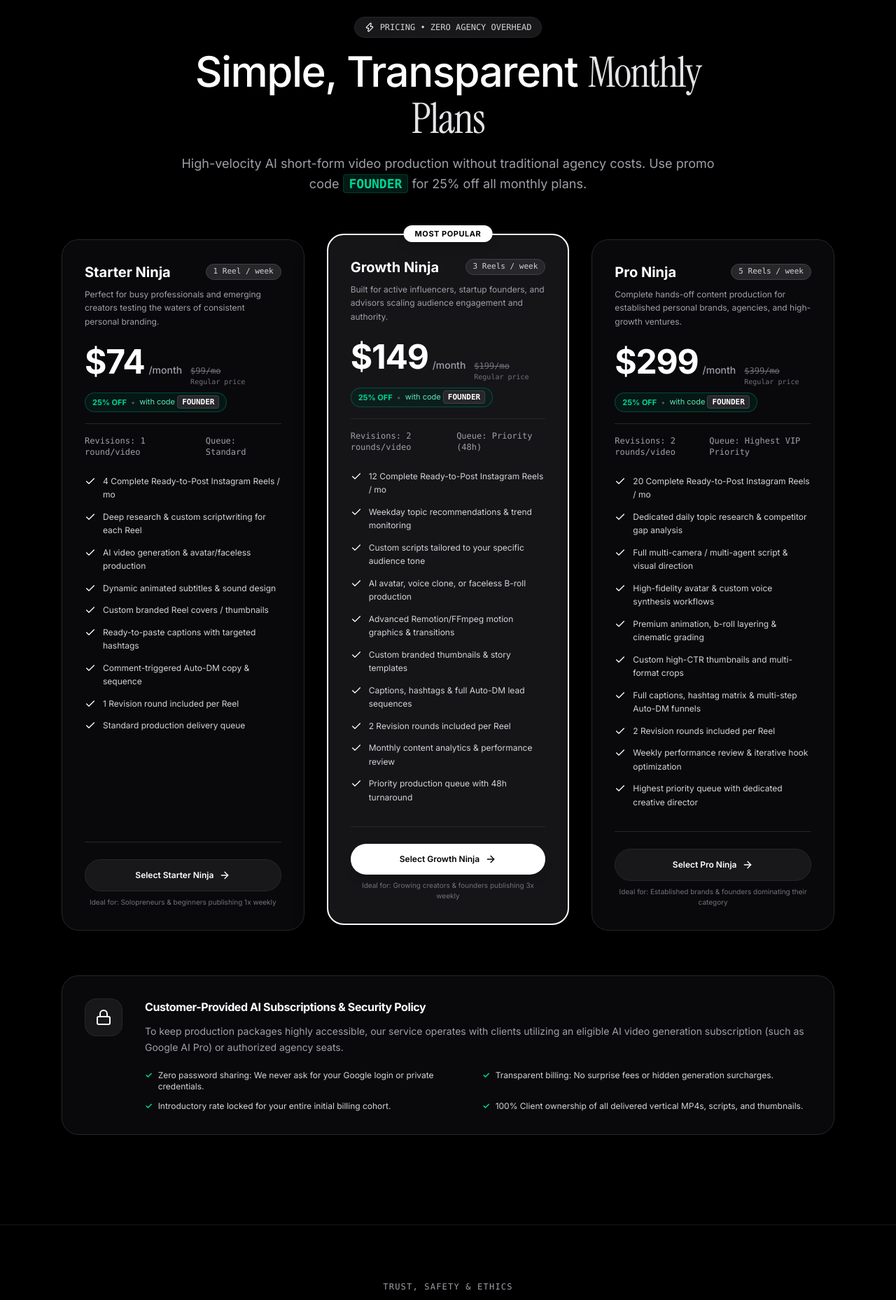
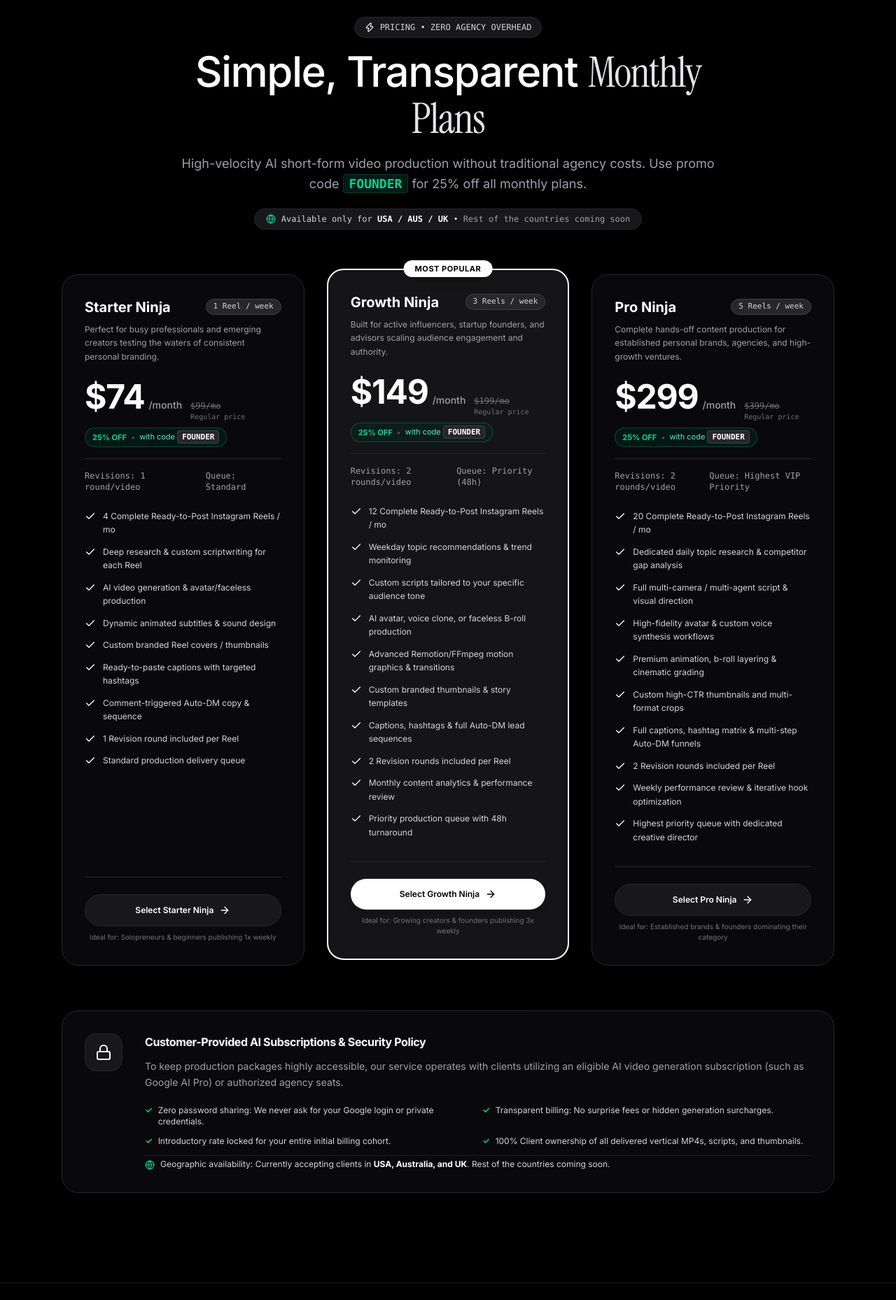
Before and after one commit to sairamveereddy/kavivas, a Next.js app: page /50ninjas in a window 1280 px wide. Shown: the part 5336-7194 px from the top of the page at 70% size. Built offline with nearby package versions, Linux system fonts and the light colour scheme.

Commit message:
feat: mention pricing is only for USA/AUS/UK, rest of countries coming soon

```diff
--- a/src/components/50ninjas/PricingSection.tsx
+++ b/src/components/50ninjas/PricingSection.tsx
@@ -1,6 +1,6 @@
 "use client";
 
-import { Check, ArrowRight, Lock, Zap } from "lucide-react";
+import { Check, ArrowRight, Lock, Zap, Globe } from "lucide-react";
 import { FIFTY_NINJAS_DATA } from "@/data/50ninjas-data";
 import { Instrument_Serif } from "next/font/google";
 
@@ -41,6 +41,15 @@ export default function PricingSection({ onSelectPlan }: PricingSectionProps) {
             </span>{" "}
             for 25% off all monthly plans.
           </p>
+
+          {/* Region Availability Notice */}
+          <div className="mt-5 inline-flex items-center gap-2 px-4 py-1.5 rounded-full bg-zinc-900 border border-zinc-800 text-xs font-mono text-zinc-300 shadow-sm">
+            <Globe className="w-3.5 h-3.5 text-emerald-400 shrink-0" />
+            <span>
+              Available only for <strong className="text-white font-semibold">USA / AUS / UK</strong> &bull;{" "}
+              <span className="text-zinc-400">Rest of the countries coming soon</span>
+            </span>
+          </div>
         </div>
 
         {/* 3 Pricing Cards */}
@@ -169,6 +178,10 @@ export default function PricingSection({ onSelectPlan }: PricingSectionProps) {
                 <span className="text-emerald-400 font-bold">✓</span>
                 <span>100% Client ownership of all delivered vertical MP4s, scripts, and thumbnails.</span>
               </div>
+              <div className="flex items-start gap-2 sm:col-span-2 pt-1 border-t border-zinc-800/60">
+                <Globe className="w-3.5 h-3.5 text-emerald-400 shrink-0 mt-0.5" />
+                <span>Geographic availability: Currently accepting clients in <strong className="text-white">USA, Australia, and UK</strong>. Rest of the countries coming soon.</span>
+              </div>
             </div>
           </div>
         </div>
--- a/src/components/50ninjas/StudioInquiryModal.tsx
+++ b/src/components/50ninjas/StudioInquiryModal.tsx
@@ -2,7 +2,7 @@
 
 import { useState } from "react";
 import { motion, AnimatePresence } from "framer-motion";
-import { X, CheckCircle, ArrowRight, ShieldCheck, ExternalLink, MessageCircle, Check, Zap } from "lucide-react";
+import { X, CheckCircle, ArrowRight, ShieldCheck, ExternalLink, MessageCircle, Check, Zap, Globe } from "lucide-react";
 import { FIFTY_NINJAS_DATA } from "@/data/50ninjas-data";
 
 interface StudioInquiryModalProps {
@@ -200,6 +200,12 @@ export default function StudioInquiryModal({
                 <p className="mt-1 text-xs text-zinc-400 leading-relaxed">
                   Done-for-you short-form video production with your face and voice.
                 </p>
+
+                {/* Region Availability Pill */}
+                <div className="mt-2.5 inline-flex items-center gap-1.5 px-3 py-1 rounded-full bg-zinc-900 border border-zinc-800 text-[10px] font-mono text-zinc-300">
+                  <Globe className="w-3 h-3 text-emerald-400 shrink-0" />
+                  <span>Available only for <strong>USA / AUS / UK</strong> &bull; <span className="text-zinc-500">Rest coming soon</span></span>
+                </div>
 
                 {/* Plan Selector Tabs (Monochrome High Contrast) */}
                 <div className="mt-5 grid grid-cols-3 gap-2 p-1.5 rounded-2xl bg-zinc-900 border border-zinc-800">
```
